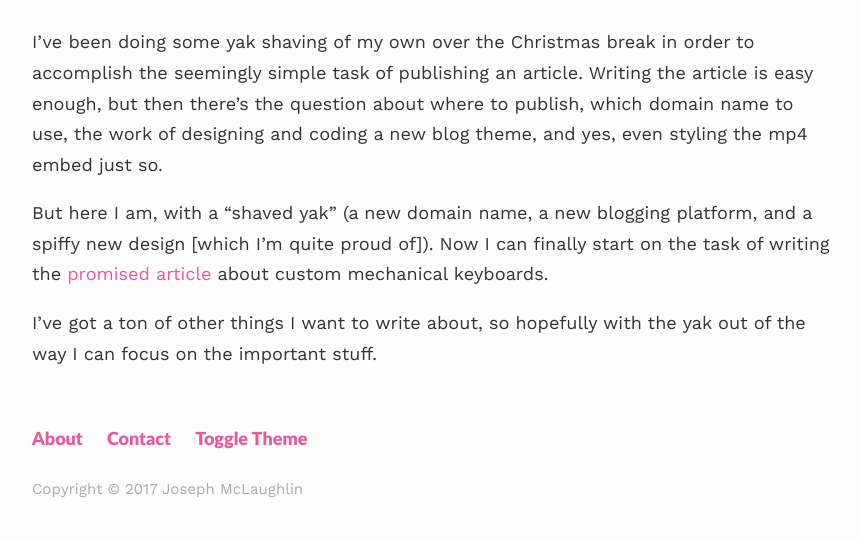
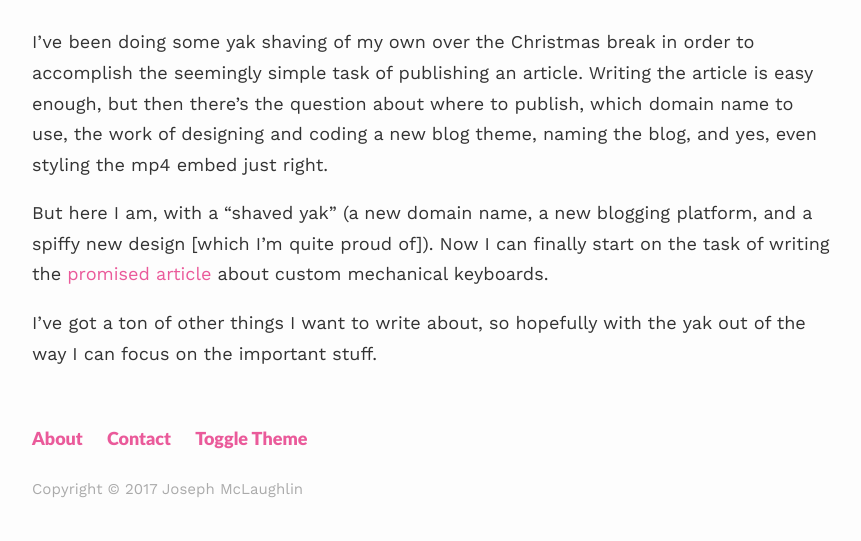
Before and after one commit to mclaughj/mclaughj.github.io, a Jekyll site: the page built from _posts/2017-12-30-yak-shaving.md, in a window 1280 px wide. Shown: the part 815-1356 px from the top of the page, without its empty margins (208-1069 px from the left). Built offline with Jekyll 4.4.1, drawn with Linux system fonts in a browser that asks for light colours.

Commit message:
Editing to include naming

```diff
--- a/_posts/2017-12-30-yak-shaving.md
+++ b/_posts/2017-12-30-yak-shaving.md
@@ -16,7 +16,7 @@ This clip of Bryan Cranston's character Hal trying to replace a light bulb, but
     <source src="//i.imgur.com/rQIb4Vw.mp4" type="video/mp4">
 </video>
 
-I've been doing some yak shaving of my own over the Christmas break in order to accomplish the seemingly simple task of publishing an article. Writing the article is easy enough, but then there's the question about where to publish, which domain name to use, the work of designing and coding a new blog theme, and yes, even styling the mp4 embed just so.
+I've been doing some yak shaving of my own over the Christmas break in order to accomplish the seemingly simple task of publishing an article. Writing the article is easy enough, but then there's the question about where to publish, which domain name to use, the work of designing and coding a new blog theme, naming the blog, and yes, even styling the mp4 embed just right.
 
 But here I am, with a "shaved yak" (a new domain name, a new blogging platform, and a spiffy new design [which I'm quite proud of]). Now I can finally start on the task of writing the [promised article](https://twitter.com/mclaughj/status/943192793027002368) about custom mechanical keyboards.
 
```
